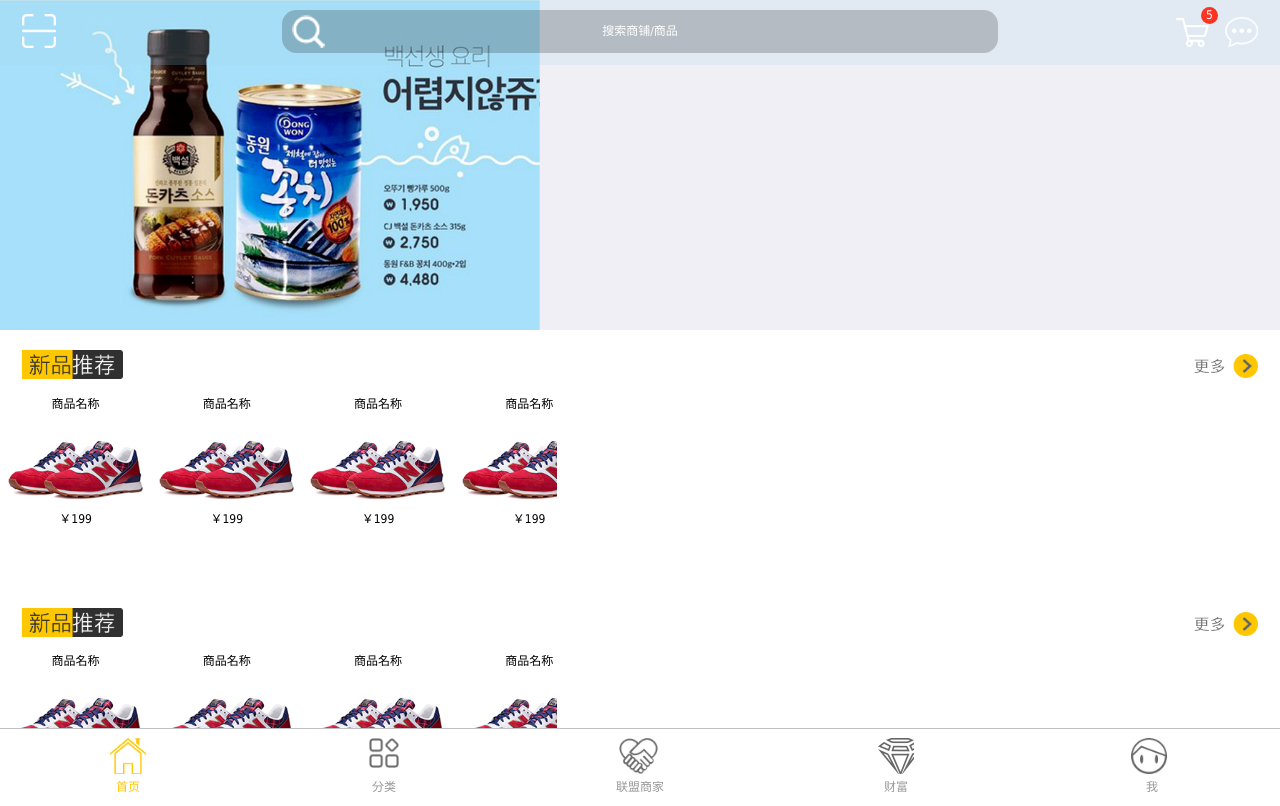
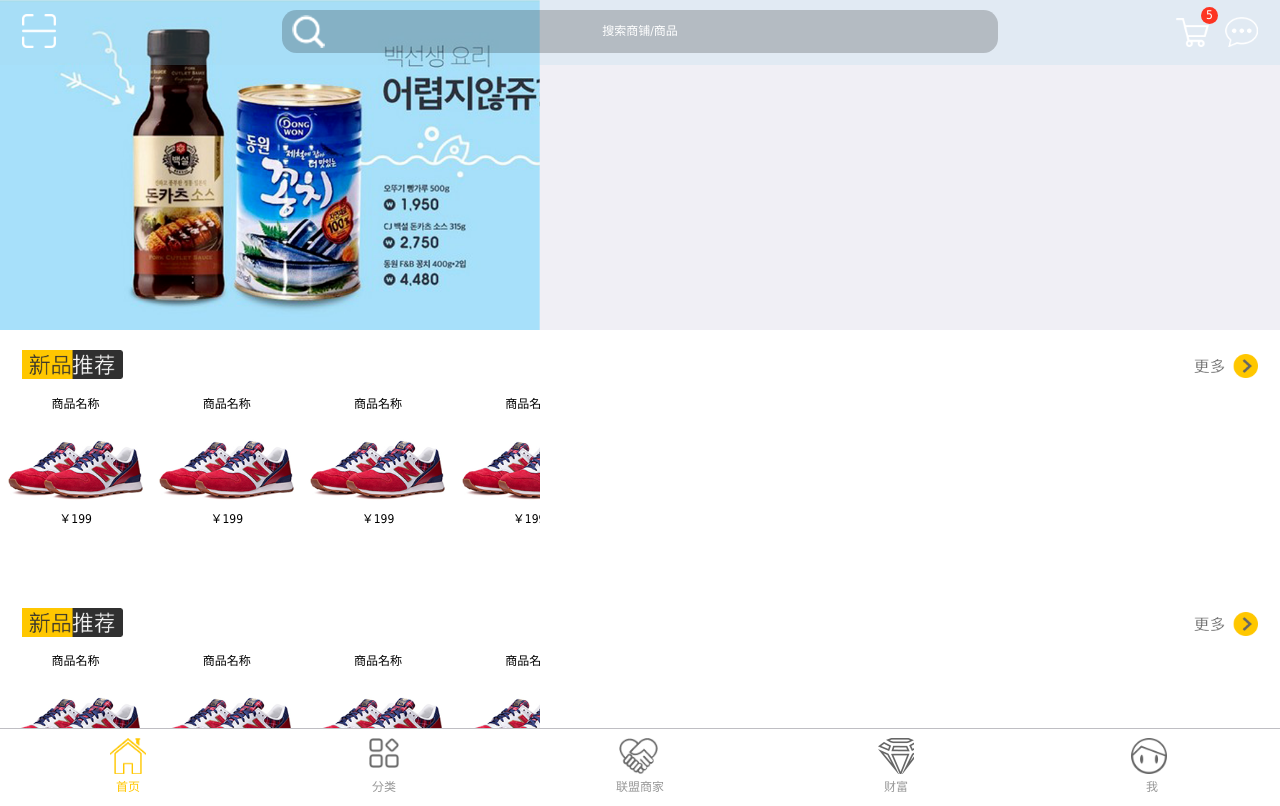
Before and after one commit to yg15637480263/sc, a plain HTML site: page index.html in a window 1280 px wide. Shown: the top 806 px of the page. Drawn offline with Linux system fonts and the light colour scheme.

Commit message:
第三次提交

```diff
--- a/css/index.css
+++ b/css/index.css
@@ -168,7 +168,7 @@
 	margin: 0.453333rem 0.4rem 0 0;
 }
 .p-list{
-	width: 10.306667rem;
+	width: 10rem;
 	overflow-x: auto;
 	overflow-y: hidden;
 }
```
